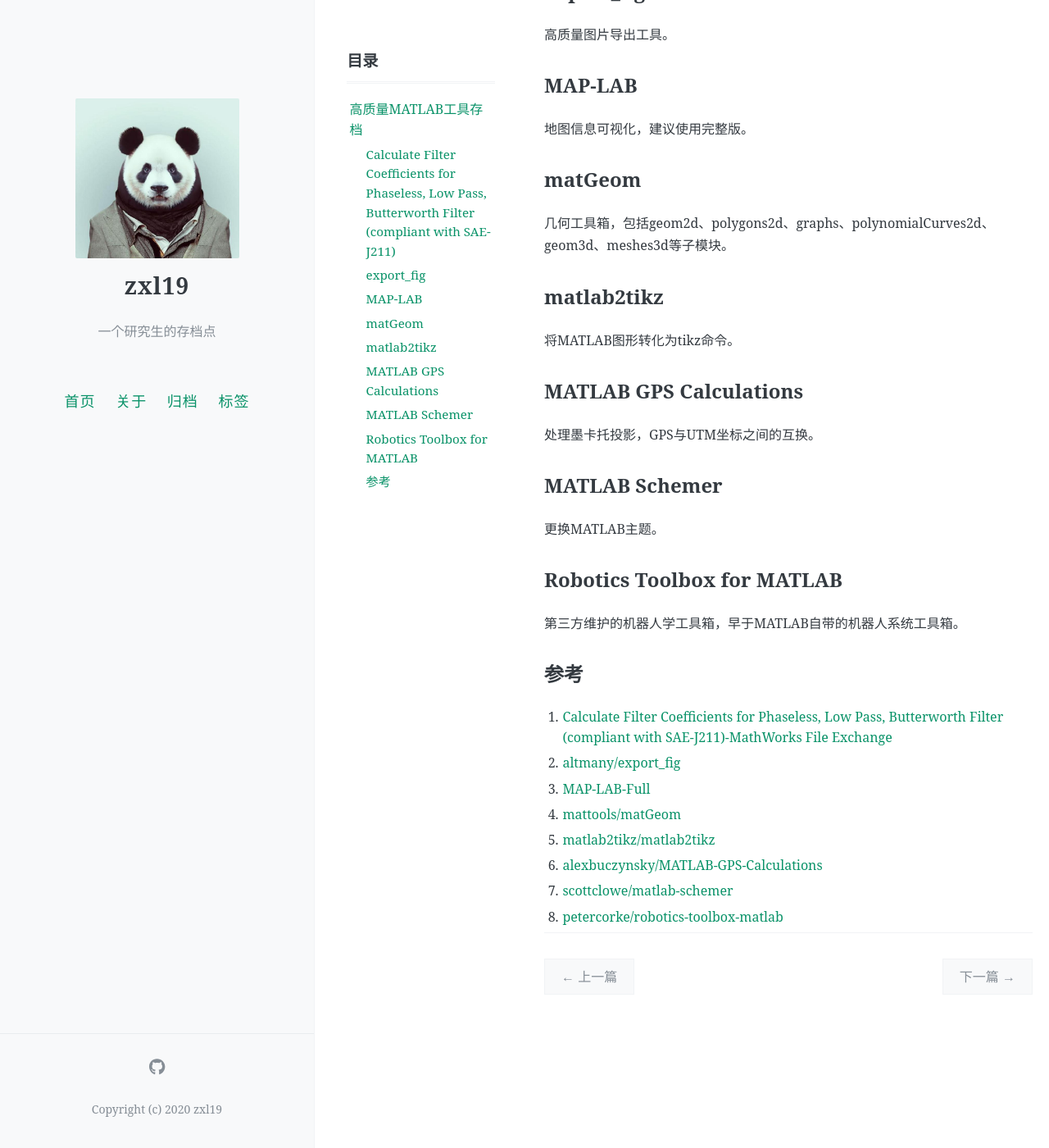
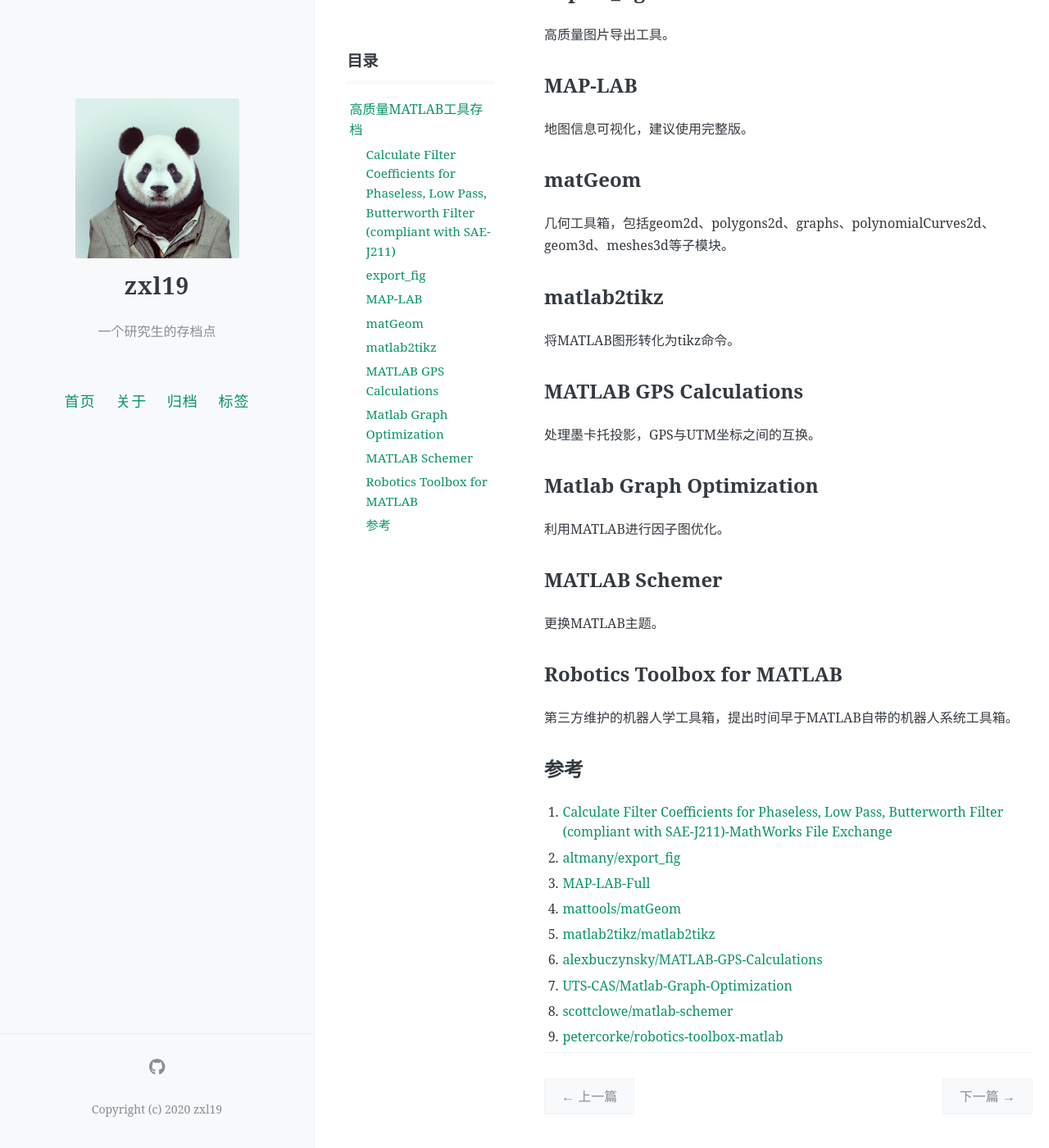
Before and after one commit to zxl19/zxl19.github.io, a Jekyll site: the page built from _posts/2020-06-10-matlab-tool.md, in a window 1280 px wide and 1400 px high, scrolled down 474 px. Shown: the whole window at 82% size. Built offline with Jekyll 4.4.1, drawn with Linux system fonts in a browser that asks for light colours; comment, search, counter and statistics services are not loaded.

Commit message:
Update 2020-06-10-matlab-tool.md

```diff
--- a/_posts/2020-06-10-matlab-tool.md
+++ b/_posts/2020-06-10-matlab-tool.md
@@ -37,13 +37,17 @@ pinned: false
 
 处理墨卡托投影，GPS与UTM坐标之间的互换。
 
+## Matlab Graph Optimization
+
+利用MATLAB进行因子图优化。
+
 ## MATLAB Schemer
 
 更换MATLAB主题。
 
 ## Robotics Toolbox for MATLAB
 
-第三方维护的机器人学工具箱，早于MATLAB自带的机器人系统工具箱。
+第三方维护的机器人学工具箱，提出时间早于MATLAB自带的机器人系统工具箱。
 
 ## 参考
 
@@ -53,5 +57,6 @@ pinned: false
 4. [mattools/matGeom](https://github.com/mattools/matGeom)
 5. [matlab2tikz/matlab2tikz](https://github.com/matlab2tikz/matlab2tikz)
 6. [alexbuczynsky/MATLAB-GPS-Calculations](https://github.com/alexbuczynsky/MATLAB-GPS-Calculations)
-7. [scottclowe/matlab-schemer](https://github.com/scottclowe/matlab-schemer)
-8. [petercorke/robotics-toolbox-matlab](https://github.com/petercorke/robotics-toolbox-matlab)
+7. [UTS-CAS/Matlab-Graph-Optimization](https://github.com/UTS-CAS/Matlab-Graph-Optimization)
+8. [scottclowe/matlab-schemer](https://github.com/scottclowe/matlab-schemer)
+9. [petercorke/robotics-toolbox-matlab](https://github.com/petercorke/robotics-toolbox-matlab)
```
